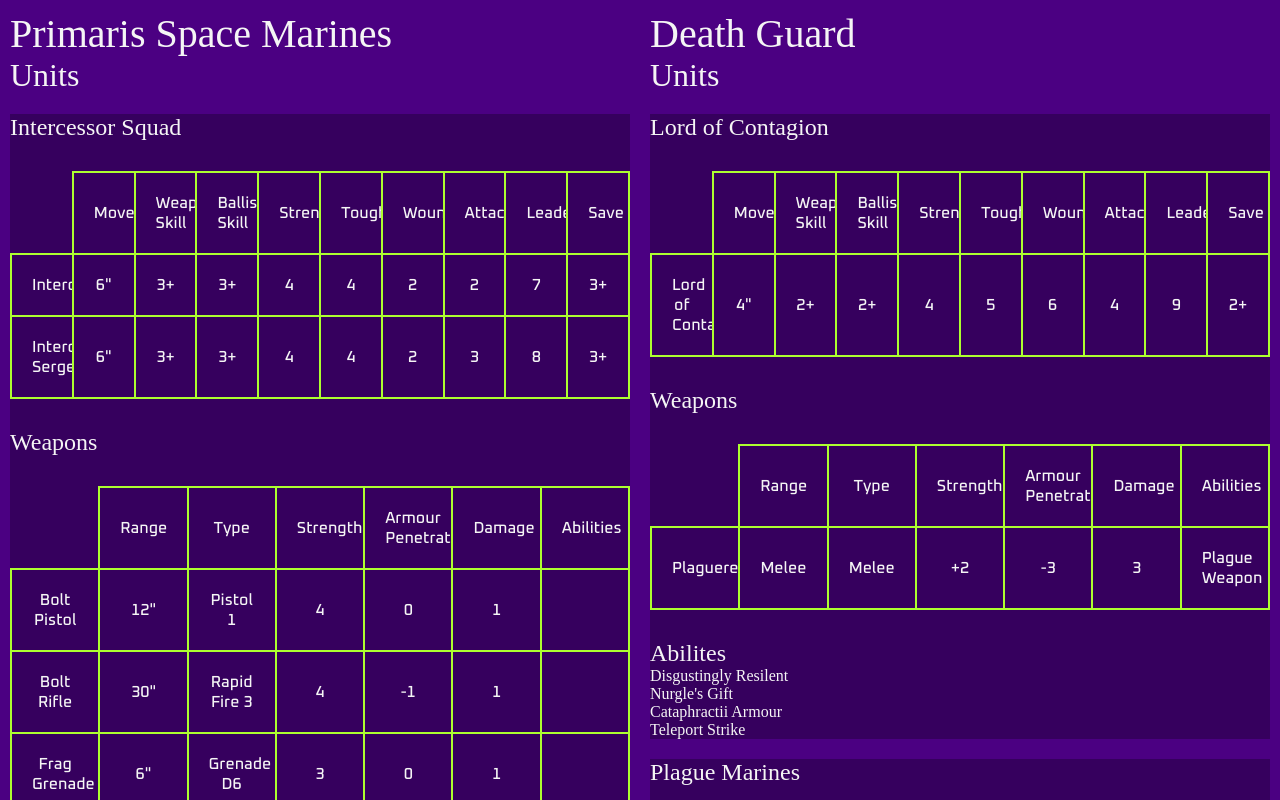
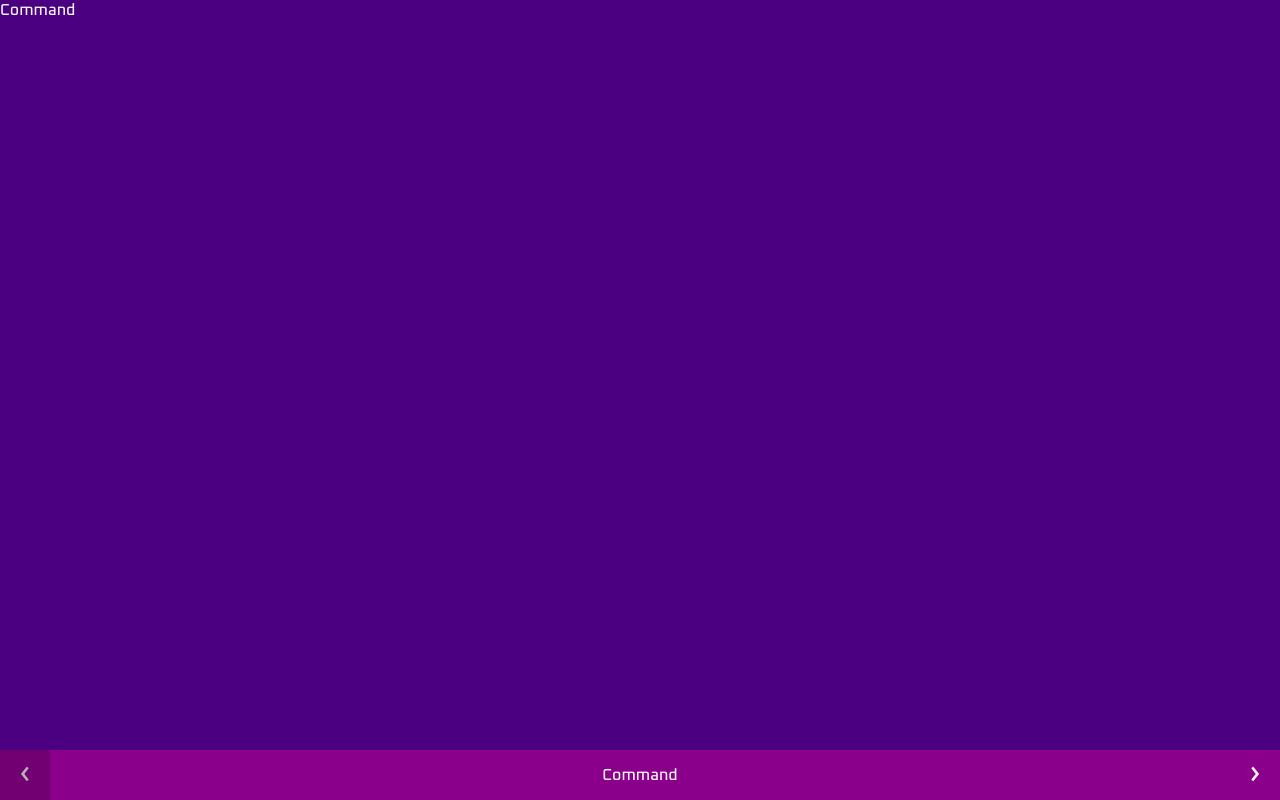
Before and after one commit to botfinski/wh40k, a React (Create React App) app: page / in a window 1280 px wide. Shown: the top 800 px of the page. Built offline with nearby package versions, Linux system fonts and the light colour scheme; a web font is replaced by a local one.

Commit message:
phases swiper

```diff
--- a/package.json
+++ b/package.json
@@ -10,7 +10,8 @@
     "node-sass": "^4.14.1",
     "react": "^16.13.1",
     "react-dom": "^16.13.1",
-    "react-scripts": "3.4.1"
+    "react-scripts": "3.4.1",
+    "swiper": "^6.1.1"
   },
   "scripts": {
     "start": "react-scripts start",
--- a/public/index.html
+++ b/public/index.html
@@ -22,7 +22,7 @@
       work correctly both with client-side routing and a non-root public URL.
       Learn how to configure a non-root public URL by running `npm run build`.
     -->
-	<title>React App</title>
+	<title>WH40k</title>
 </head>
 
 <body>
--- a/src/App.js
+++ b/src/App.js
@@ -1,136 +1,12 @@
-import React, { useState } from 'react';
-import data from './army-data.json'
-import dict from './dictionary-data.json';
+import React from 'react';
 import './index.scss'
+// import Tables from './components/Tables/Tables'
+import Round from './components/Round/Round'
 
 function App() {
-	const [armiesData] = useState(data);
-	const [dictionary] = useState(dict[0].dictionary);
-
-	const x = () => {
-		return (
-			<p>x</p>
-		)
-	}
-
-	const WeaponStat = ({stat}) => {
-		if(stat[0] === 'range') {
-			if(stat[1] !== 'Melee') {
-				return(
-					<td>{stat[1]}"</td>
-				)
-			} else {
-				return(
-					<td>{stat[1]}</td>
-				)
-			}
-		} else if(stat[0] === 'abilities') {
-			return(
-				<td className='abilities'>{stat[1]}</td>
-			)
-		} else {
-			return (
-				<td>{stat[1]}</td>
-			)
-		}
-	}
-
-	const Weapon = ({weapon}) => {
-		return (
-			<tr>
-				<td>{weapon.name}</td>
-				{Object.entries(weapon.stats).map(weaponStat => <WeaponStat key={weaponStat[0] + weaponStat[1]} stat={weaponStat} />)}
-			</tr>
-		)
-	}
-
-	const Stat = ({ type, value }) => {
-		if (type === 'movement') {
-			return (
-				<td>{value}"</td>
-			)
-		} else {
-			return (
-				<td>{value}</td>
-			)
-		}
-	}
-
-	const Profile = ({ profile }) => {
-		return (
-			<tr>
-				<td>{profile.name}</td>
-				{Object.entries(profile.stats).map(stat => <Stat key={stat} type={stat[0]} value={stat[1]} />)}
-			</tr>
-		)
-	}
-
-	const Unit = ({ unit }) => {
-		// console.log(unit.abilities)
-		return (
-			<div className='Unit'>
-				<h4>{unit.name}</h4>
-				<table>
-					<tbody>
-						<tr>
-							<td className='no-border'></td>
-							{Object.values(dictionary.stats).map(stat => <td key={stat}>{stat}</td>)}
-						</tr>
-						{Object.values(unit.profiles).map(profile => <Profile key={profile.name} profile={profile} />)}
-					</tbody>
-				</table>
-
-				<h4>Weapons</h4>
-				<table>
-					<tbody>
-						<tr>
-							<td className='no-border'></td>
-							{Object.values(dictionary.weaponStats).map(stat => <td key={stat}>{stat}</td>)}
-						</tr>
-						{Object.values(unit.weapons).map(weapon => <Weapon key={weapon.name} weapon={weapon} />)}
-					</tbody>
-				</table>
-
-				<h4>Abilites</h4>
-				<ul>
-					{unit.abilities.map(abilit => <li key={abilit}>{abilit}</li>)}
-				</ul>
-			</div>
-		)
-	}
-
-	const Units = ({ units }) => {
-		return (
-			<>
-				<h3>Units</h3>
-				{Object.values(units).map(unit => <Unit key={unit.name} unit={unit} />)}
-			</>
-		)
-	}
-
-	const Army = ({ army }) => {
-		return (
-			Object.values(army).map(army => {
-				return (
-					<div key={army}>
-						<h2>{army.name}</h2>
-						<Units units={army.units} />
-					</div>
-				)
-			})
-		)
-	}
-
-	const Armies = ({ armies }) => {
-		return (
-			armies.map((army,i) => <Army key={i} army={army} />)
-		)
-	}
-
 	return (
-		<div className='Armies'>
-			<Armies armies={armiesData} />
-		</div>
+		// <Tables />
+		<Round />
 	);
 }
 
--- /dev/null
+++ b/src/components/Round/Round.js
@@ -0,0 +1,82 @@
+import React, { useState } from 'react';
+import './Round.scss';
+import SwiperCore, { Navigation, Parallax } from 'swiper';
+import { Swiper, SwiperSlide } from 'swiper/react';
+import 'swiper/swiper.scss';
+// import 'swiper/components/parallax/parallax.scss';
+
+SwiperCore.use([Navigation, Parallax]);
+
+const Round = (props) => {
+	const [phases] = useState(['Command', 'Movement', 'Psychic', 'Shooting', 'Charge', 'Fight', 'Morale']);
+	const [activePhaseIndex, setPhase] = useState(0);
+
+	const Phase = ({ phase }) => {
+		return (
+			// <div className='Phase'>
+			// 	{phase}
+			// </div>
+			<SwiperSlide className='Phase'>{phase}</SwiperSlide>
+		)
+	}
+
+	const Phases = ({ phases }) => {
+		return (
+			phases.map((phase) => <Phase phase={phase} />)
+		)
+	}
+
+	const Controls = ({ activePhaseName }) => {
+		let disabled = (phases.length - 1) - activePhaseIndex;
+
+		return (
+			<div className='Controls'>
+				<button
+					disabled={disabled === phases.length - 1 ? true : false}
+					onClick={() => setPhase(activePhaseIndex - 1)}
+				>
+					&#8249;
+				</button>
+
+				{activePhaseName}
+
+				<button
+					onClick={() => setPhase(activePhaseIndex + 1)}
+					disabled={disabled === 0 ? true : false}
+				>
+					&#8250;
+				</button>
+			</div>
+		)
+	}
+
+	const swiperConfig = {
+		speed: 600,
+		parallax: true,
+		pagination: {
+			el: '.swiper-pagination',
+			clickable: true,
+		},
+		navigation: {
+			nextEl: '.swiper-button-next',
+			prevEl: '.swiper-button-prev',
+		}
+	}
+
+	return (
+		<>
+			<div className='Layout'>
+				{/* <div className='Round'> */}
+				<Swiper {...swiperConfig} >
+					{/* <Phases phases={phases} /> */}
+					{
+						phases.map((phase) => <SwiperSlide>{phase}</SwiperSlide>)
+					}
+				</Swiper>
+				<Controls activePhaseName={phases[activePhaseIndex]} />
+			</div>
+		</>
+	);
+};
+
+export default Round;
--- /dev/null
+++ b/src/components/Round/Round.scss
@@ -0,0 +1,55 @@
+.Layout {
+	font-family: 'Oxanium', cursive;
+}
+
+.Round {
+	background: darkcyan;
+	display: flex;
+	flex-flow: column wrap;
+	width: 100vw;
+	height: 100vh;
+	justify-content: space-between;
+	scroll-snap-type: x mandatory;
+	-webkit-overflow-scrolling: touch;
+	overflow-x: scroll;
+	position: relative;
+
+
+	// div {
+	// 	outline: 1px solid red;
+	// }
+
+	.Phase {
+		min-width: 100vw;
+		height: 100vh;
+		scroll-snap-align: start;
+		text-align: center;
+		position: relative;
+		background: darkorchid;
+	}
+}
+
+.Controls {
+	background: darkmagenta;
+	display: flex;
+	width: 100%;
+	justify-content: space-between;
+	align-items: center;
+	position: absolute;
+	bottom: 0;
+
+	button {
+		width: 50px;
+		height: 50px;
+		font-size: 2em;
+		line-height: 1;
+		background:inherit;
+		border: none;
+		color: inherit;
+
+		&:disabled {
+			background: darken(darkmagenta, 5%);
+			color: darken(white, 30%);
+		}
+	}
+}
--- /dev/null
+++ b/src/components/Tables/Tables.js
@@ -0,0 +1,137 @@
+import React, { useState } from 'react';
+import data from '../../army-data.json'
+import dict from '../../dictionary-data.json';
+import './Tables.scss'
+
+function Tables() {
+	const [armiesData] = useState(data);
+	const [dictionary] = useState(dict[0].dictionary);
+
+	// const x = () => {
+	// 	return (
+	// 		<p>x</p>
+	// 	)
+	// }
+
+	const WeaponStat = ({stat}) => {
+		if(stat[0] === 'range') {
+			if(stat[1] !== 'Melee') {
+				return(
+					<td>{stat[1]}"</td>
+				)
+			} else {
+				return(
+					<td>{stat[1]}</td>
+				)
+			}
+		} else if(stat[0] === 'abilities') {
+			return(
+				<td className='abilities'>{stat[1]}</td>
+			)
+		} else {
+			return (
+				<td>{stat[1]}</td>
+			)
+		}
+	}
+
+	const Weapon = ({weapon}) => {
+		return (
+			<tr>
+				<td>{weapon.name}</td>
+				{Object.entries(weapon.stats).map(weaponStat => <WeaponStat key={weaponStat[0] + weaponStat[1]} stat={weaponStat} />)}
+			</tr>
+		)
+	}
+
+	const Stat = ({ type, value }) => {
+		if (type === 'movement') {
+			return (
+				<td>{value}"</td>
+			)
+		} else {
+			return (
+				<td>{value}</td>
+			)
+		}
+	}
+
+	const Profile = ({ profile }) => {
+		return (
+			<tr>
+				<td>{profile.name}</td>
+				{Object.entries(profile.stats).map(stat => <Stat key={stat} type={stat[0]} value={stat[1]} />)}
+			</tr>
+		)
+	}
+
+	const Unit = ({ unit }) => {
+		// console.log(unit.abilities)
+		return (
+			<div className='Unit'>
+				<h4>{unit.name}</h4>
+				<table>
+					<tbody>
+						<tr>
+							<td className='no-border'></td>
+							{Object.values(dictionary.stats).map(stat => <td key={stat}>{stat}</td>)}
+						</tr>
+						{Object.values(unit.profiles).map(profile => <Profile key={profile.name} profile={profile} />)}
+					</tbody>
+				</table>
+
+				<h4>Weapons</h4>
+				<table>
+					<tbody>
+						<tr>
+							<td className='no-border'></td>
+							{Object.values(dictionary.weaponStats).map(stat => <td key={stat}>{stat}</td>)}
+						</tr>
+						{Object.values(unit.weapons).map(weapon => <Weapon key={weapon.name} weapon={weapon} />)}
+					</tbody>
+				</table>
+
+				<h4>Abilites</h4>
+				<ul>
+					{unit.abilities.map(abilit => <li key={abilit}>{abilit}</li>)}
+				</ul>
+			</div>
+		)
+	}
+
+	const Units = ({ units }) => {
+		return (
+			<>
+				<h3>Units</h3>
+				{Object.values(units).map(unit => <Unit key={unit.name} unit={unit} />)}
+			</>
+		)
+	}
+
+	const Army = ({ army }) => {
+		return (
+			Object.values(army).map(army => {
+				return (
+					<div key={army}>
+						<h2>{army.name}</h2>
+						<Units units={army.units} />
+					</div>
+				)
+			})
+		)
+	}
+
+	const Armies = ({ armies }) => {
+		return (
+			armies.map((army,i) => <Army key={i} army={army} />)
+		)
+	}
+
+	return (
+		<div className='Armies'>
+			<Armies armies={armiesData} />
+		</div>
+	);
+}
+
+export default Tables;
--- /dev/null
+++ b/src/components/Tables/Tables.scss
@@ -0,0 +1,43 @@
+table {
+	width: 100%;
+	table-layout: fixed;
+	margin: 30px 0;
+	font-family: 'Oxanium', cursive;
+	text-align: center;
+	border-collapse: collapse;
+
+	tr {
+		td {
+			border: 2px solid greenyellow;
+			padding: 20px;
+			overflow: hidden;
+		}
+
+		.no-border {
+			border: none;
+		}
+	}
+}
+
+.Armies {
+	display: flex;
+
+	& > div {
+		margin: 10px;
+	}
+}
+
+.Unit {
+	background: darken($color: indigo, $amount: 7);
+	margin: 20px 0;
+}
+
+@media only screen and (max-width: 1000px) {
+	table tr td {
+		padding: 0;
+	}
+
+	.Armies {
+		display: block;
+	}
+}
--- a/src/index.scss
+++ b/src/index.scss
@@ -11,7 +11,6 @@
 	color: whitesmoke;
 	font-size: 12x;
 	font-family: 'Grenze Gotisch', cursive;
-
 
 	h1 {
 		font-size: 3em;
@@ -28,53 +27,3 @@
     // max-width: fit-content;
 	}
 }
-
-
-table {
-	width: 100%;
-	table-layout: fixed;
-	margin: 30px 0;
-	font-family: 'Oxanium', cursive;
-	text-align: center;
-	border-collapse: collapse;
-
-	tr {
-		td {
-			border: 2px solid greenyellow;
-			padding: 20px;
-			overflow: hidden;
-		}
-
-		.no-border {
-			border: none;
-		}
-	}
-}
-
-
-.Armies {
-	display: flex;
-
-	& > div {
-		margin: 10px;
-	}
-}
-
-.Unit {
-	background: darken($color: indigo, $amount: 7);
-	margin: 20px 0;
-}
-
-
-
-
-
-@media only screen and (max-width: 1000px) {
-	table tr td {
-		padding: 0;
-	}
-
-	.Armies {
-		display: block;
-	}
-}
```
Also changed, not shown: 1 other file (tests, documents, lock files or other folders).
